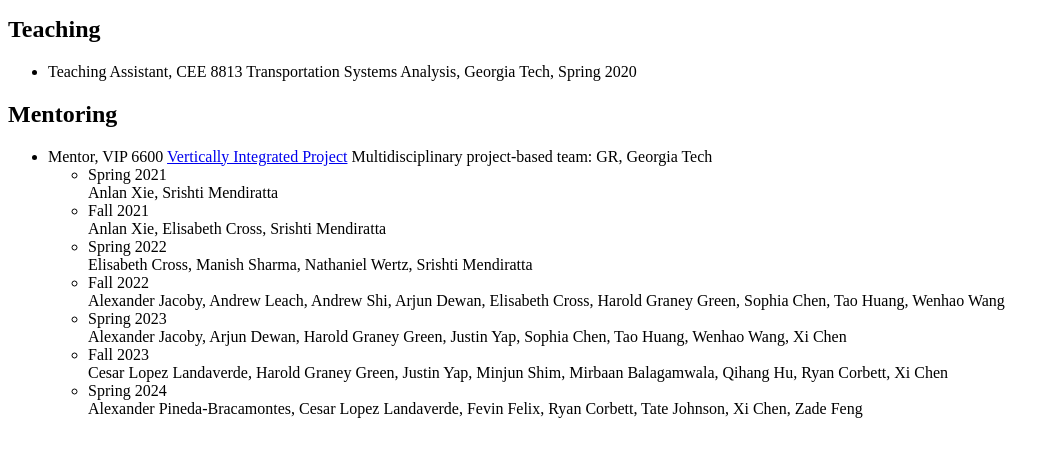
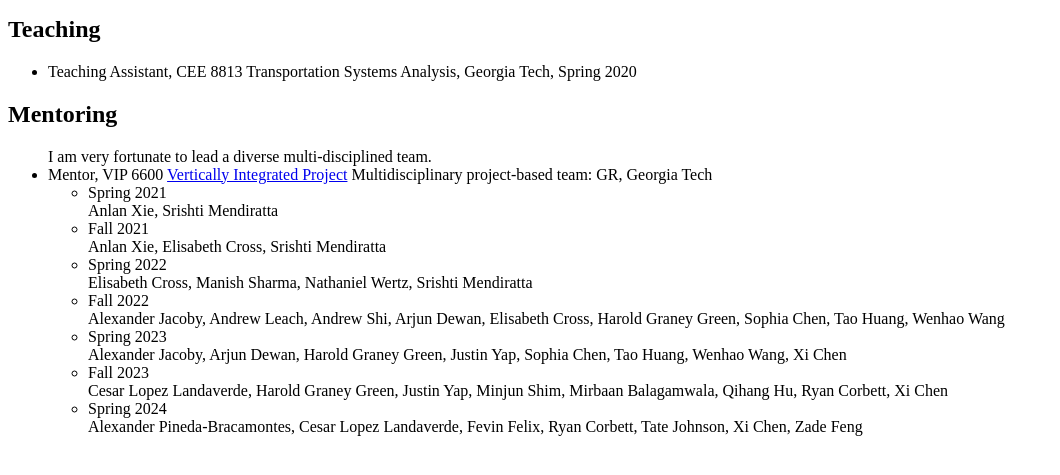
Before and after one commit to YangjiaoChen/YangjiaoChen.github.io, a Jekyll site: the page built from teaching.html, in a window 1280 px wide, cut to the strip 112-587 px from the top of the page. Shown: the whole strip, without its empty margins (0-1060 px from the left). Built offline with Jekyll 4.4.1, drawn with Linux system fonts in a browser that asks for light colours.

Commit message:
Update teaching.html

```diff
--- a/teaching.html
+++ b/teaching.html
@@ -73,6 +73,7 @@ title: "Yangjiao Chen: teaching"
 
 <h2> Mentoring </h2>
 <ul>
+	I am very fortunate to lead a diverse multi-disciplined team.
     <div>
     <li>Mentor, VIP 6600 <a href="https://www.vip-consortium.org" target="_blank">Vertically Integrated Project</a> Multidisciplinary project-based team: GR, Georgia Tech</li>
 	<ul>
```
